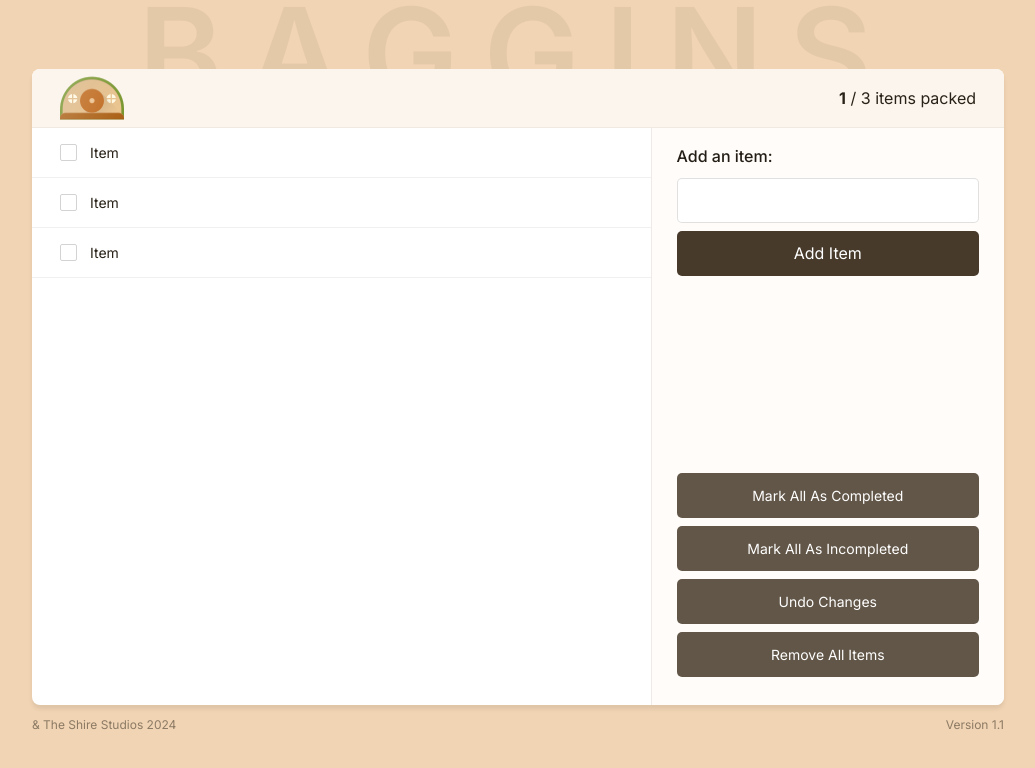
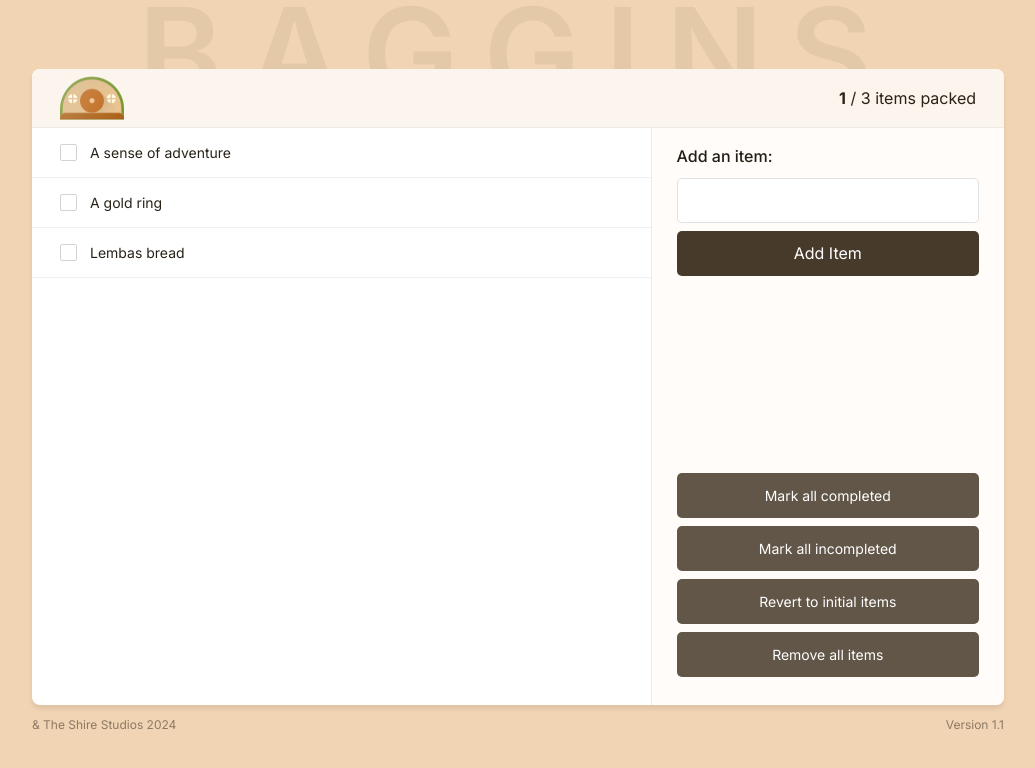
Before and after one commit to Polynomial-B/baggins, a React (Vite) app: page / in a window 1280 px wide. Shown: the top 768 px of the page, without its empty margins (122-1157 px from the left). Built offline with nearby package versions, Linux system fonts and the light colour scheme.

Commit message:
button and item components refactored

```diff
--- a/src/components/ButtonGroup.tsx
+++ b/src/components/ButtonGroup.tsx
@@ -1,11 +1,6 @@
 import Button from "./Button";
+import { secondaryButtons } from "../lib/constants";
 
-const secondaryButtons = [
-	"Mark All As Completed",
-	"Mark All As Incompleted",
-	"Undo Changes",
-	"Remove All Items",
-];
 export default function ButtonGroup() {
 	return (
 		<section className="button-group">
--- a/src/components/ItemList.tsx
+++ b/src/components/ItemList.tsx
@@ -1,14 +1,27 @@
+import { initialItems } from "../lib/constants";
+
+type ItemProps = {
+	item: string;
+	packed: boolean;
+};
+
 export default function ItemList() {
 	return (
 		<ul>
-			<Item item="Item" />
-			<Item item="Item" />
-			<Item item="Item" />
+			{initialItems.map((item) => {
+				return (
+					<Item
+						key={item.id}
+						item={item.item}
+						packed={item.packed}
+					></Item>
+				);
+			})}
 		</ul>
 	);
 }
 
-function Item({ item }: { item: string }): React.JSX.Element {
+function Item({ item }: ItemProps): React.JSX.Element {
 	return (
 		<li className="item">
 			<label>
```
